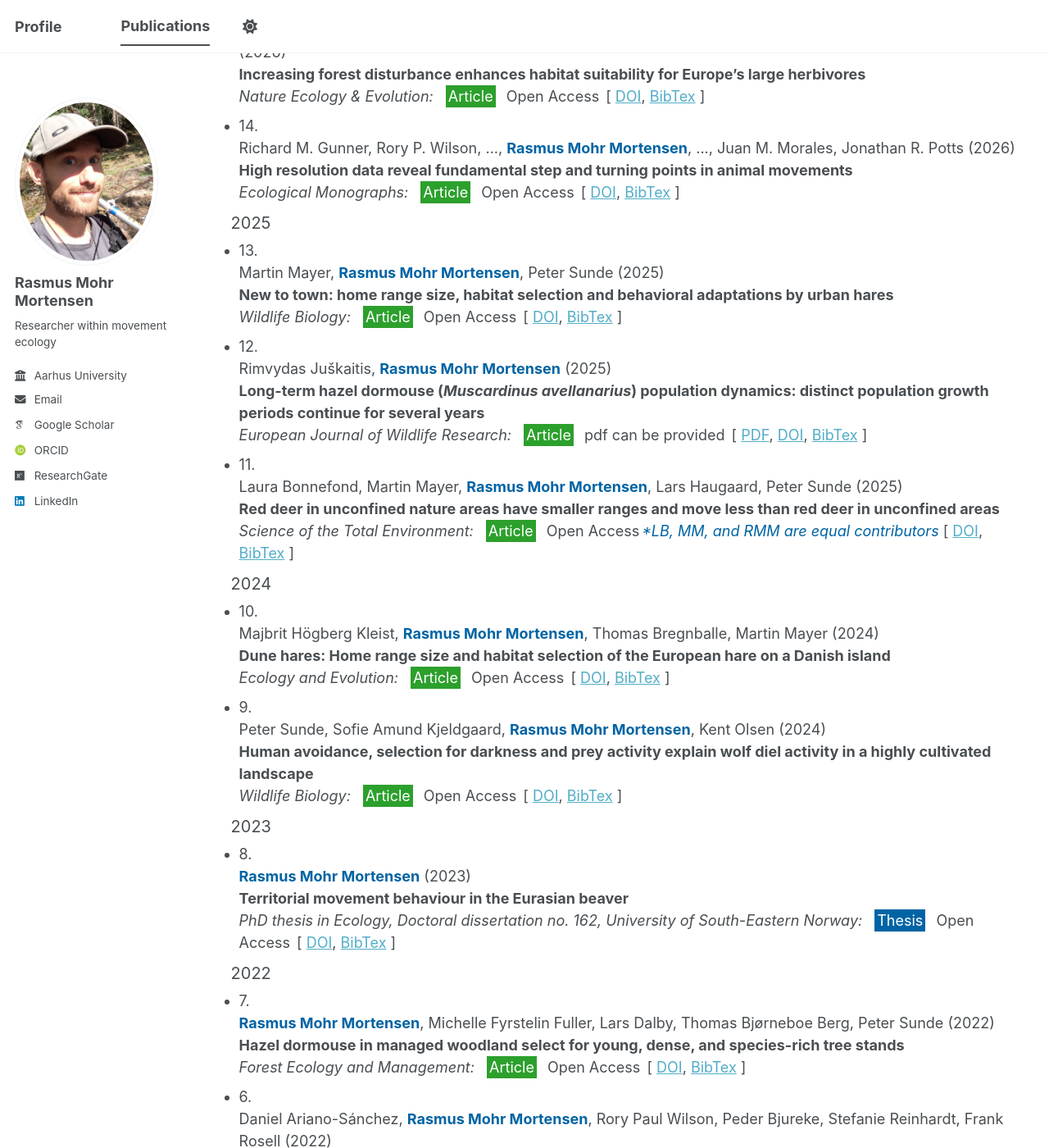
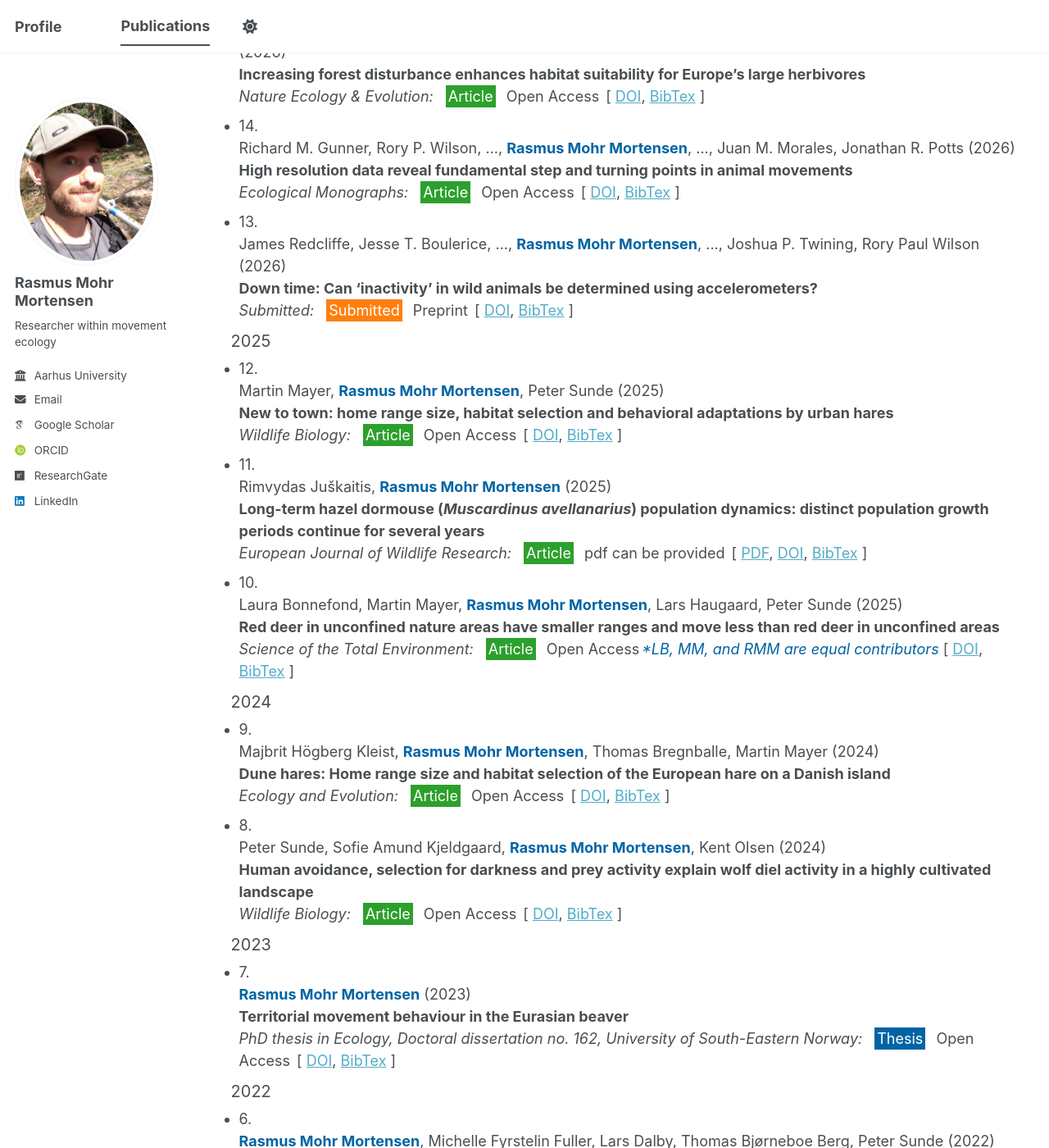
Before and after one commit to rasmusmohrmortensen/rasmusmohrmortensen.github.io, a Jekyll site: the page built from _pages/publications.html, in a window 1280 px wide and 1400 px high, scrolled down 822 px. Shown: the whole window at 82% size. Built offline with Jekyll 4.4.1, drawn with Linux system fonts in a browser that asks for light colours; some web fonts are replaced; a script bundle is joined from its source files by our own code; library files that are not in the unit come from our copies; some of the changed text lies outside the part shown.

Commit message:
Update papers.yml

```diff
--- a/_data/bibere/papers.yml
+++ b/_data/bibere/papers.yml
@@ -48,7 +48,7 @@ paper0015:
   type: "Submitted"
   title: "Down time: Can ‘inactivity’ in wild animals be determined using accelerometers?"
   venue: "Submitted"
-  year: 0000
+  year: 2026
   authors:
     - "James Redcliffe"
     - "Jesse T. Boulerice"
```
